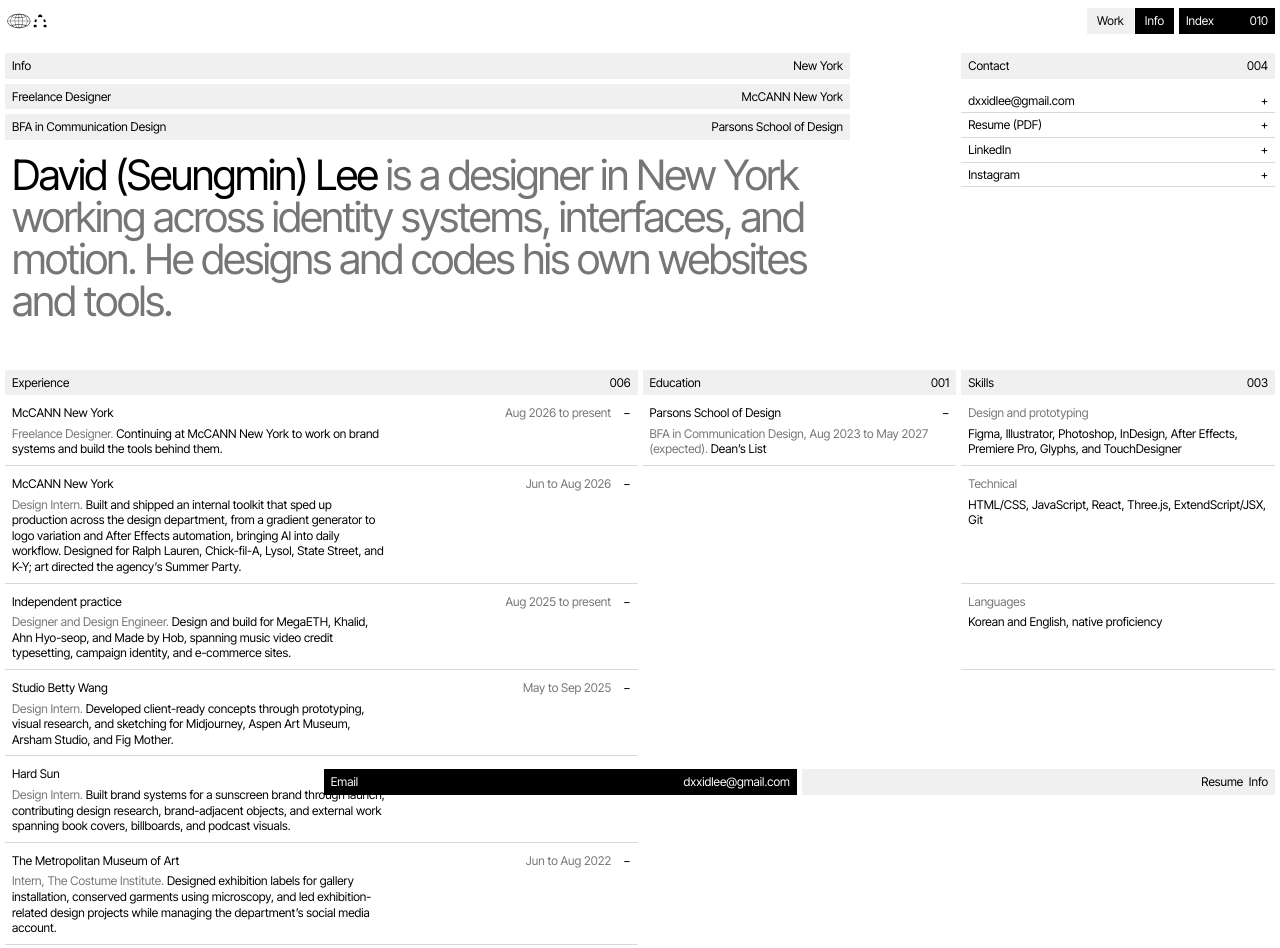
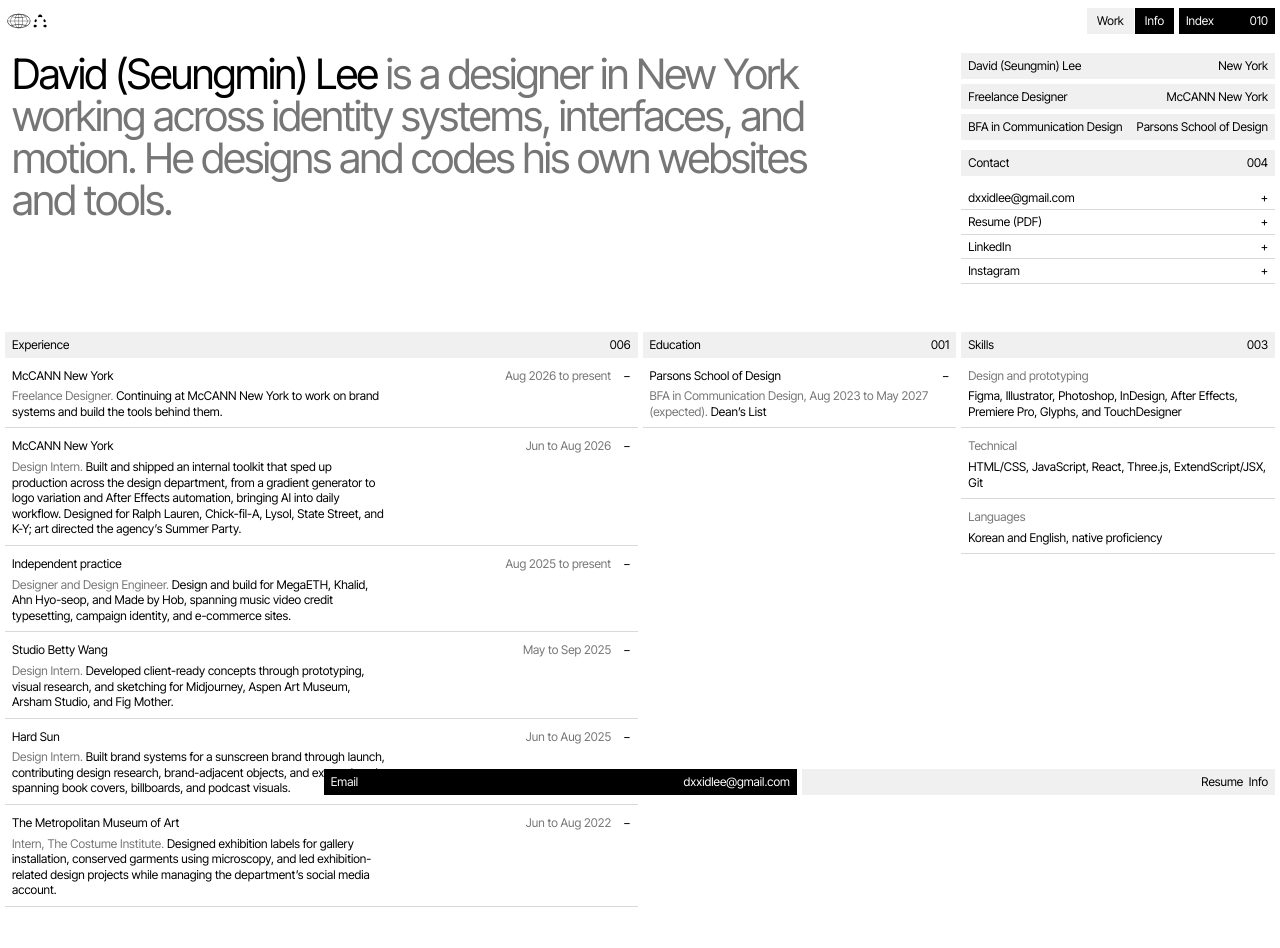
Before and after one commit to dxxidlee/dxxidlee, an Astro site: page /info in a window 1280 px wide. Built offline with nearby package versions, Linux system fonts and the light colour scheme; Astro itself is replaced by a stand-in of ours.

Commit message:
Status bars in the right intro column; Skills rows at natural height with first divider aligned
Co-authored-by: Cursor <cursoragent@cursor.com>

```diff
--- a/src/pages/info.astro
+++ b/src/pages/info.astro
@@ -3,18 +3,17 @@ import Base from '../layouts/Base.astro';
 import { site } from '../data/site.js';
 import { showDrafts } from '../data/projects.js';
 import { pad, pair, A } from '../lib/work.js';
-const rowCount = 1 + Math.max(site.experience.length, site.education.length, site.skills.length);
 ---
 <Base nav="info">
   <section class="g24 intro">
     <div class="cell i-text" style={`--a:${A(1, 16, 1, 4)}`}>
-      <div class="bars">
-        <p class="bar"><span>Info</span><span>{site.location}</span></p>
-        {site.status.map((s) => <p class="bar">{pair(s).map((t) => <span>{t}</span>)}</p>)}
-      </div>
       <h1><span class="nm">{site.fullName}</span> is a designer in New York working across identity systems, interfaces, and motion. He designs and codes his own websites and tools.{showDrafts && ' [One sentence on what draws you to the work.]'}</h1>
     </div>
     <div class="cell i-side" style={`--a:${A(19, 6, 1, 4)}`}>
+      <div class="bars">
+        <p class="bar"><span>{site.fullName}</span><span>{site.location}</span></p>
+        {site.status.map((s) => <p class="bar">{pair(s).map((t) => <span>{t}</span>)}</p>)}
+      </div>
       <p class="bar"><span>Contact</span><span>{pad(site.links.length + 2)}</span></p>
       <ul class="rows">
         <li><a href={`mailto:${site.email}`}>{site.email}</a><span>+</span></li>
@@ -24,37 +23,47 @@ const rowCount = 1 + Math.max(site.experience.length, site.education.length, sit
     </div>
   </section>
 
-  <section class="g24 inf" style={`--n:${rowCount}`}>
+  <section class="g24 inf">
     <div class="inf-exp">
       <p class="bar"><span>Experience</span><span>{pad(site.experience.length)}</span></p>
-      {site.experience.map((e) => (
+      {[site.experience.slice(0, 1), site.experience.slice(1)].map((group, g) => {
+        const items = group.map((e) => (
           <details class="acc" open>
             <summary><span>{e.org}</span><span class="dim">{e.dates}</span></summary>
             <p><span class="dim">{e.role}.</span> {e.note}</p>
           </details>
-      ))}
+        ));
+        return g === 0 ? items : <div class="rest">{items}</div>;
+      })}
     </div>
     <div class="inf-edu">
       <p class="bar"><span>Education</span><span>{pad(site.education.length)}</span></p>
-      {site.education.map((e) => (
+      {[site.education.slice(0, 1), site.education.slice(1)].map((group, g) => {
+        const items = group.map((e) => (
           <details class="acc" open>
             <summary><span>{e.org}</span></summary>
             <p><span class="dim">{e.role}, {e.dates}.</span> {e.note}</p>
           </details>
-      ))}
+        ));
+        return g === 0 ? items : <div class="rest">{items}</div>;
+      })}
     </div>
     <div class="inf-skl">
       <p class="bar"><span>Skills</span><span>{pad(site.skills.length)}</span></p>
-      <dl class="skl">{site.skills.map((s) => <div><dt>{s.label}</dt><dd>{s.items}</dd></div>)}</dl>
+      {[site.skills.slice(0, 1), site.skills.slice(1)].map((group, g) => (
+        <dl class={g === 0 ? 'skl' : 'skl rest'}>{group.map((s) => <div><dt>{s.label}</dt><dd>{s.items}</dd></div>)}</dl>
+      ))}
     </div>
   </section>
 </Base>
 
 <style is:global>
-  /* the three columns share one set of rows, so every divider lines up across them */
+  /* the columns share their first two rows, so the first divider lines up across them */
   .inf{grid-auto-rows:auto;}
-  .inf > div{display:grid;grid-row:span var(--n);grid-template-rows:subgrid;}
-  .skl{display:contents;}
+  .inf > div{display:grid;grid-row:span 3;grid-template-rows:subgrid;}
+  .inf .rest{display:flex;flex-direction:column;gap:var(--gap);}
+  .skl{margin:0;display:flex;flex-direction:column;}
+  .skl:not(.rest) > div{flex:1;}
   .inf-exp{grid-column:1 / span 12;}
   .inf-edu{grid-column:13 / span 6;}
   .inf-skl{grid-column:19 / span 6;}
```
Also changed, not shown: src/pages/index.astro (+7 -5 lines). Lines whose indentation alone changed are shown as unchanged.
